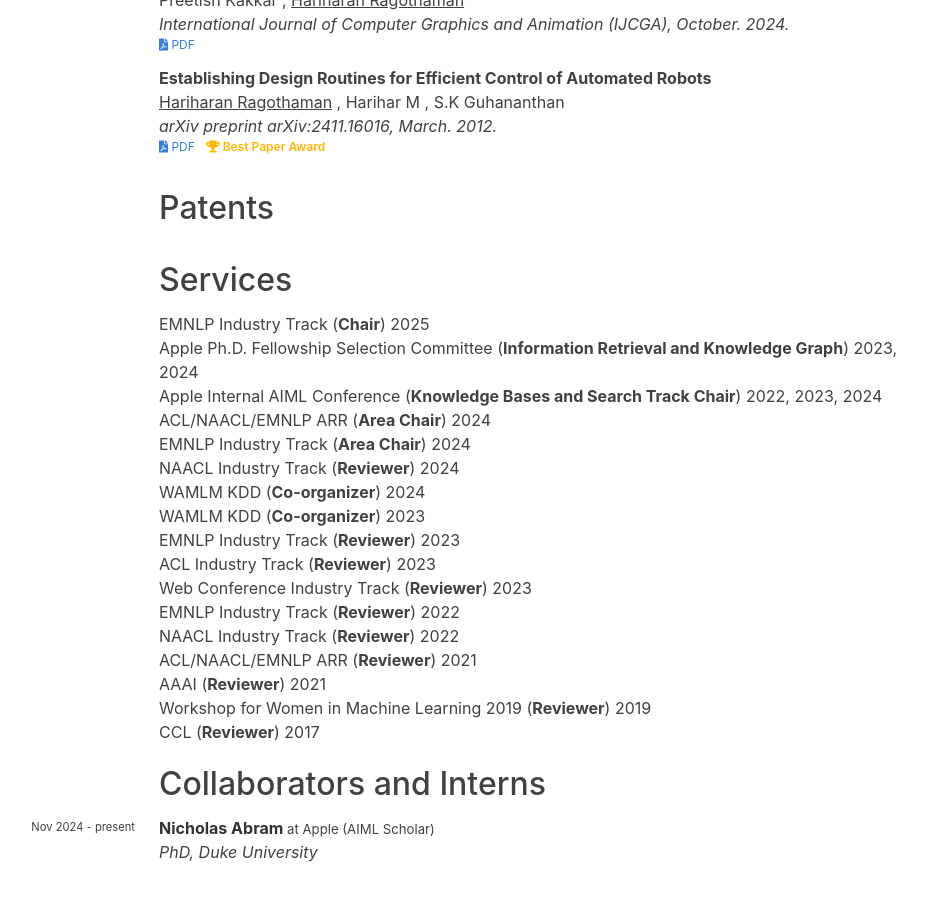
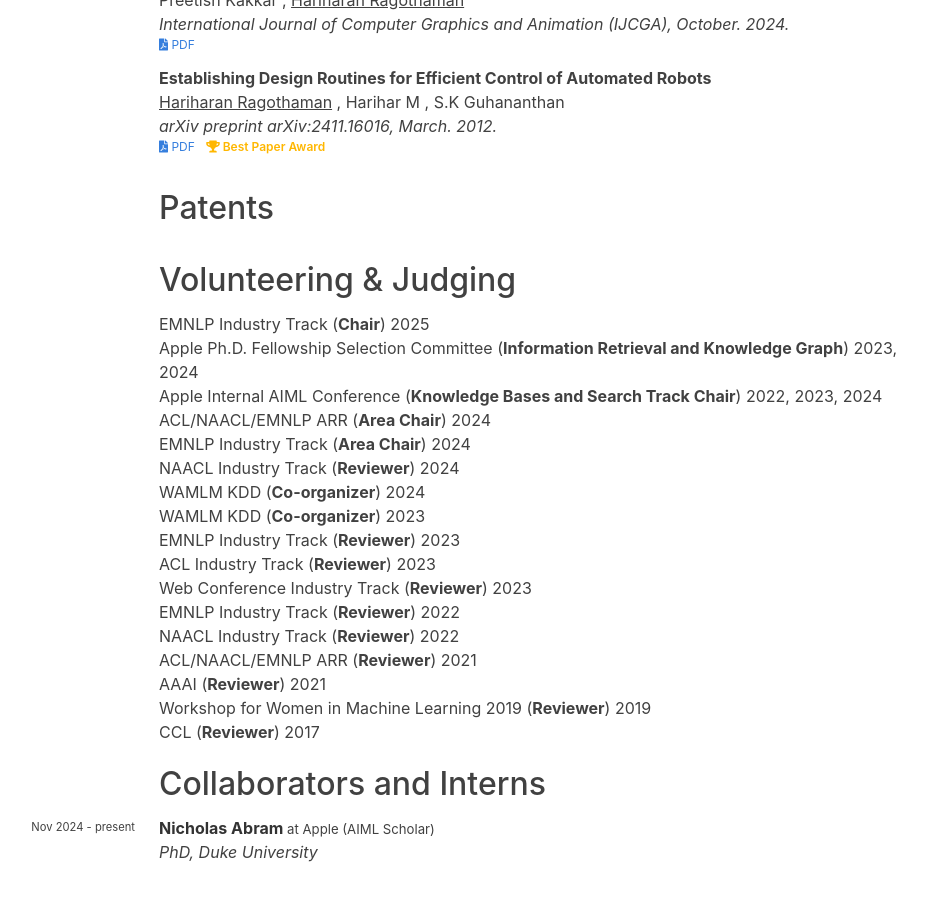
Before and after one commit to hariharanragothaman/hariharanragothaman.github.io, a Jekyll site: the page built from cv.md, in a window 1280 px wide and 900 px high, scrolled down 2898 px. Shown: the whole window, without its empty margins (173-1100 px from the left). Built offline with Jekyll 4.4.1, drawn with Linux system fonts in a browser that asks for light colours; nearby versions of some CDN libraries; some web fonts are replaced.

Commit message:
Polishes and Updates

```diff
--- a/cv.md
+++ b/cv.md
@@ -80,7 +80,7 @@
 {% include cv/publication.html pub=pub selectedBoolForBibtex=selectedBoolForBibtex %}
 {% endfor %}
 
-## Services
+## Volunteering & Judging
 
 {% for venue in site.data.reviewer %}
 {% include cv/venue.html venue=venue %}
```
